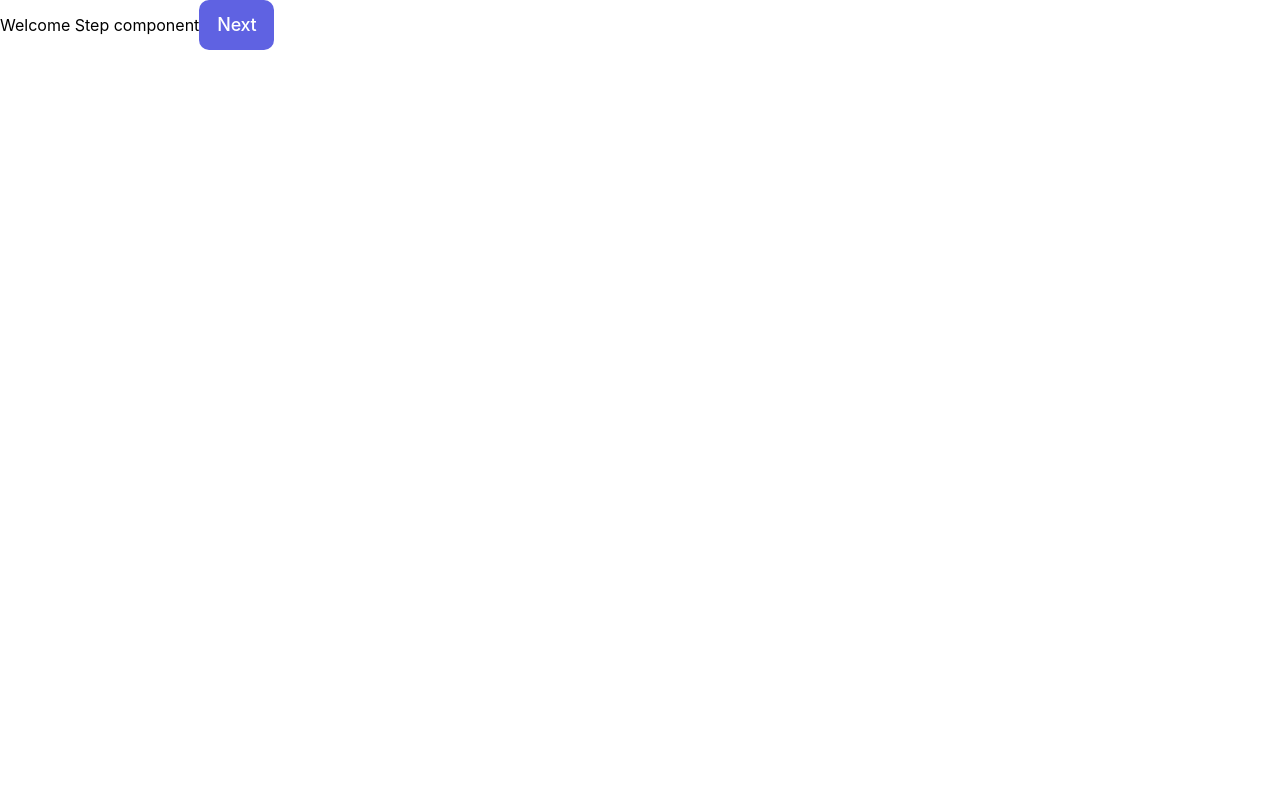
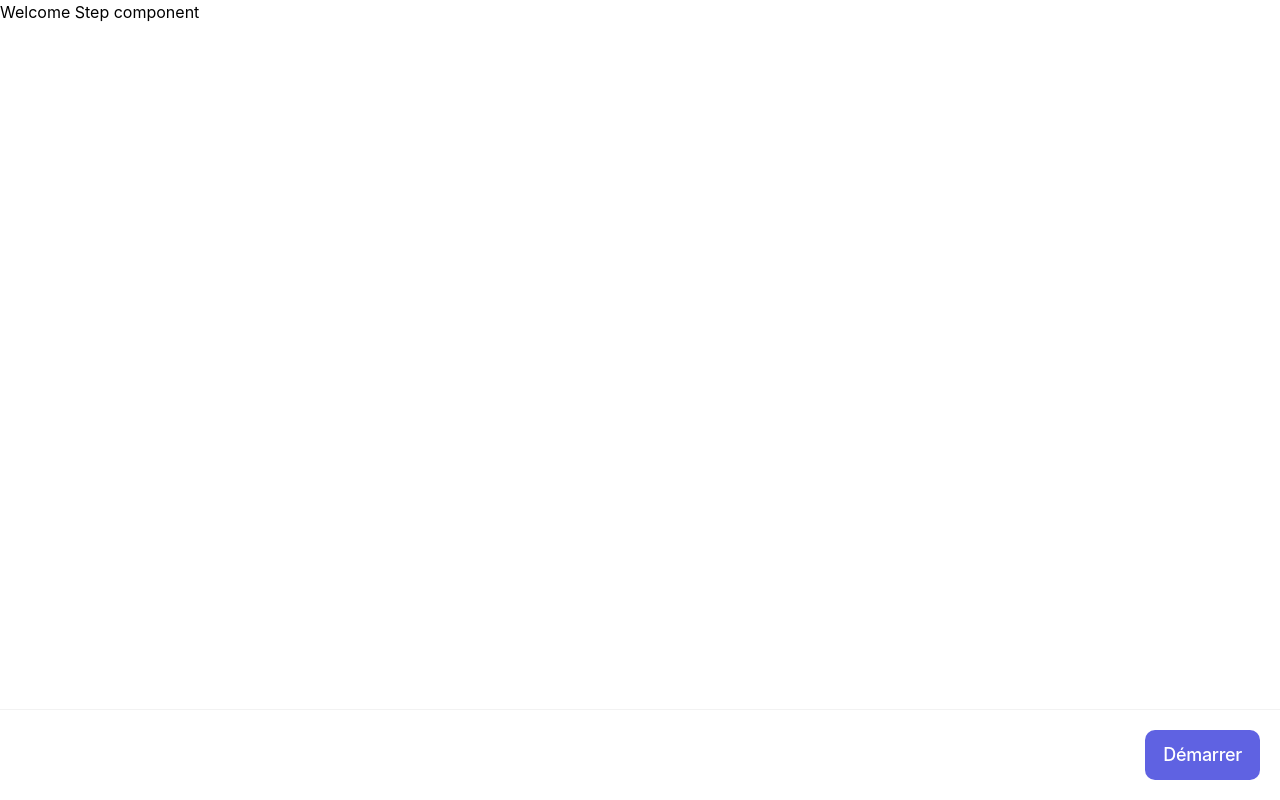
Before and after one commit to Babanlpz/front-end, a Next.js app: page /onboarding in a window 1280 px wide. Built offline with nearby package versions, Linux system fonts and the light colour scheme; no server answers; the database is empty; sample sign-in values are in the browser's storage.

Commit message:
FEAT btn onboarding footer next

```diff
--- /dev/null
+++ b/src/ui/modules/onboarding/components/footer/onboarding-footer.tsx
@@ -0,0 +1,50 @@
+import { Button } from "@/ui/design-systeme/button/button";
+
+interface Props {
+  next?: () => void;
+  prev?: () => void;
+  isFirstStep?: () => boolean;
+  isFinalStep?: () => boolean;
+  isLoading?: boolean;
+}
+
+export const OnboardingFooter = ({
+  next,
+  prev,
+  isFirstStep,
+  isFinalStep,
+  isLoading,
+}: Props) => {
+  let actionButtonTitle: string;
+
+  if (isFirstStep && isFirstStep()) {
+    actionButtonTitle = "Démarrer";
+  } else if (isFinalStep && isFinalStep()) {
+    actionButtonTitle = "Terminer";
+  } else {
+    actionButtonTitle = "Continuer";
+  }
+
+  return (
+    <>
+      <div className="absolute bottom-0 left-0 w-full p-5 bg-white border-t border-gray-400">
+        <div className="flex items-center justify-end gap-5">
+          {prev && (
+            <Button
+              disabled={isLoading}
+              variant={!isLoading ? "outline" : "disabled"}
+              action={prev}
+            >
+              Retour
+            </Button>
+          )}
+          {next && (
+            <Button isLoading={isLoading} action={next}>
+              {actionButtonTitle}
+            </Button>
+          )}
+        </div>
+      </div>
+    </>
+  );
+};
--- a/src/ui/modules/onboarding/components/steps/welcome-step/welcome-step.tsx
+++ b/src/ui/modules/onboarding/components/steps/welcome-step/welcome-step.tsx
@@ -1,12 +1,20 @@
 import { BaseCompponentProps } from "@/types/onboarding-steps-list";
-import { Button } from "@/ui/design-systeme/button/button";
+import { OnboardingFooter } from "../../footer/onboarding-footer";
 
-export const WelcomeStep = ({ next }: BaseCompponentProps) => {
+export const WelcomeStep = ({
+  next,
+  isFirstStep,
+  isFinalStep,
+}: BaseCompponentProps) => {
   return (
     <>
-      <div>
+      <div className="relative h-screen">
         Welcome Step component
-        <Button action={next}>Next</Button>
+        <OnboardingFooter
+          next={next}
+          isFirstStep={isFirstStep}
+          isFinalStep={isFinalStep}
+        />
       </div>
     </>
   );
```
